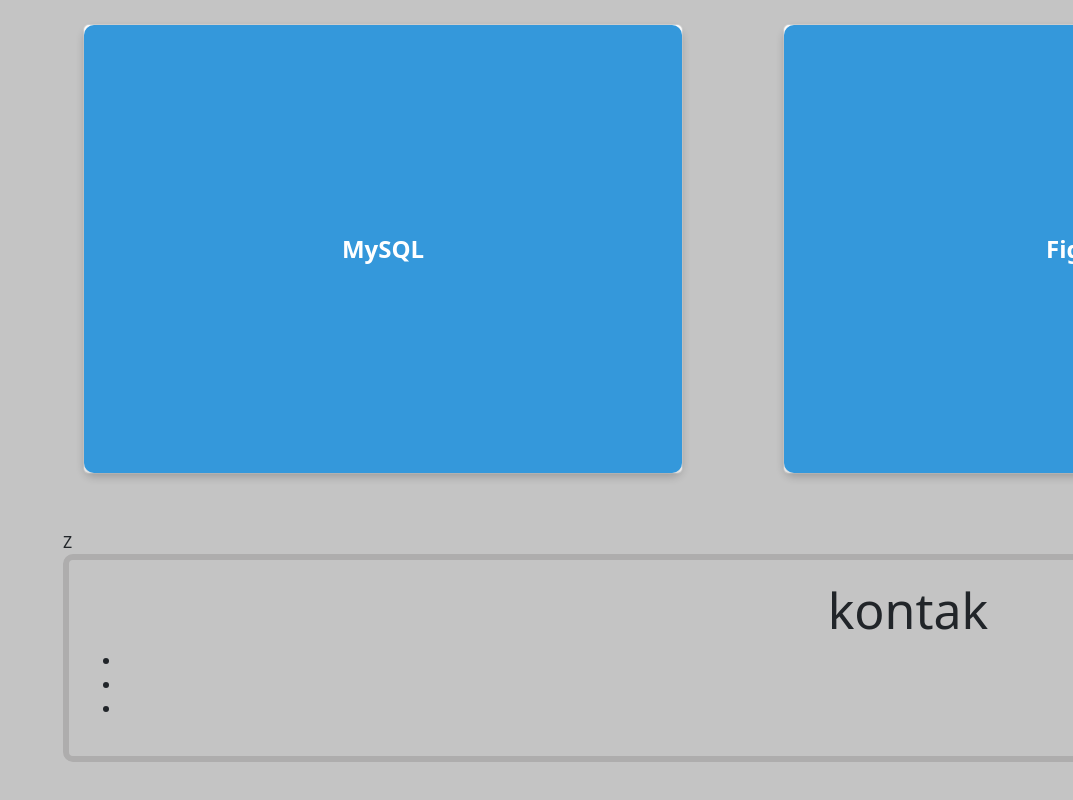
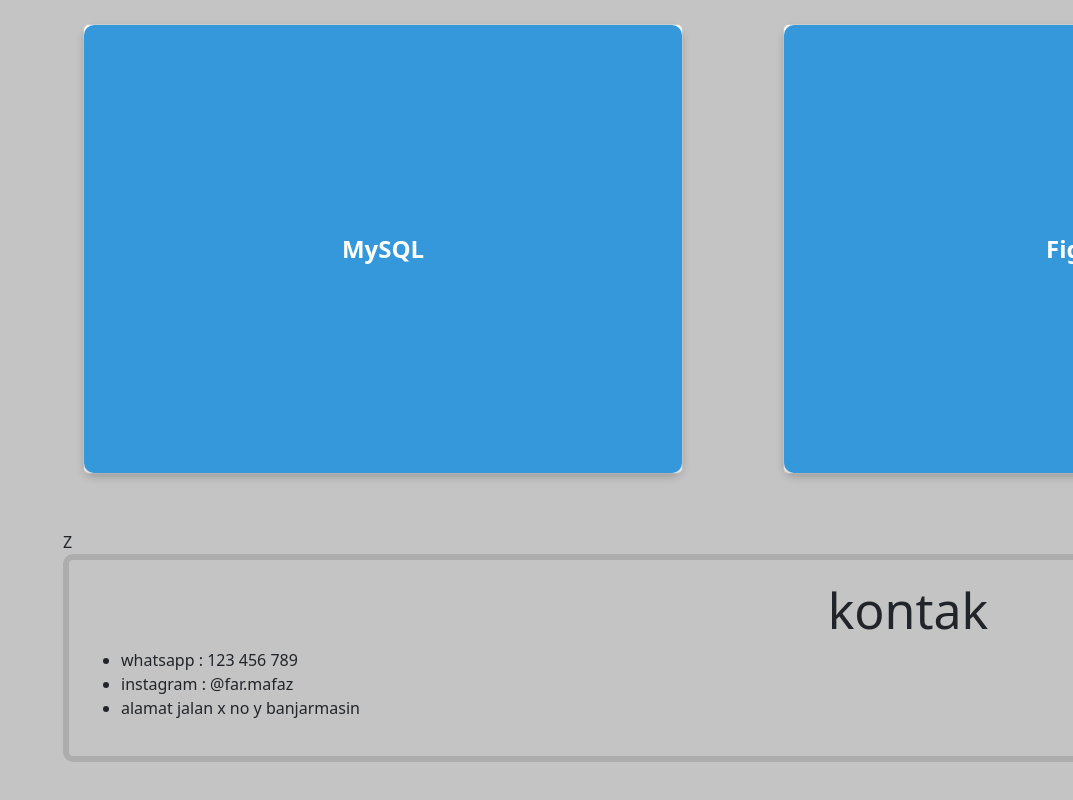
Before and after one commit to AufarMafazi/tugas-PAW, a plain HTML site: page index.html in a window 1280 px wide. Shown: the part 2522-3322 px from the top of the page, without its empty margins (207-1280 px from the left). Drawn offline with nearby package versions, Linux system fonts and the light colour scheme.

Commit message:
Update index.html

```diff
--- a/index.html
+++ b/index.html
@@ -140,9 +140,9 @@
     <div class="content">
         <h1 class="jud" id="contact">kontak</h1>
         <ul>
-            <li class="kontak"></li>
-            <li class="kontak"></li>
-            <li class="kontak"></li>
+            <li class="kontak">whatsapp : 123 456 789</li>
+            <li class="kontak">instagram : @far.mafaz</li>
+            <li class="kontak">alamat jalan x no y banjarmasin</li>
         </ul>
     </div>
         </main>
```
